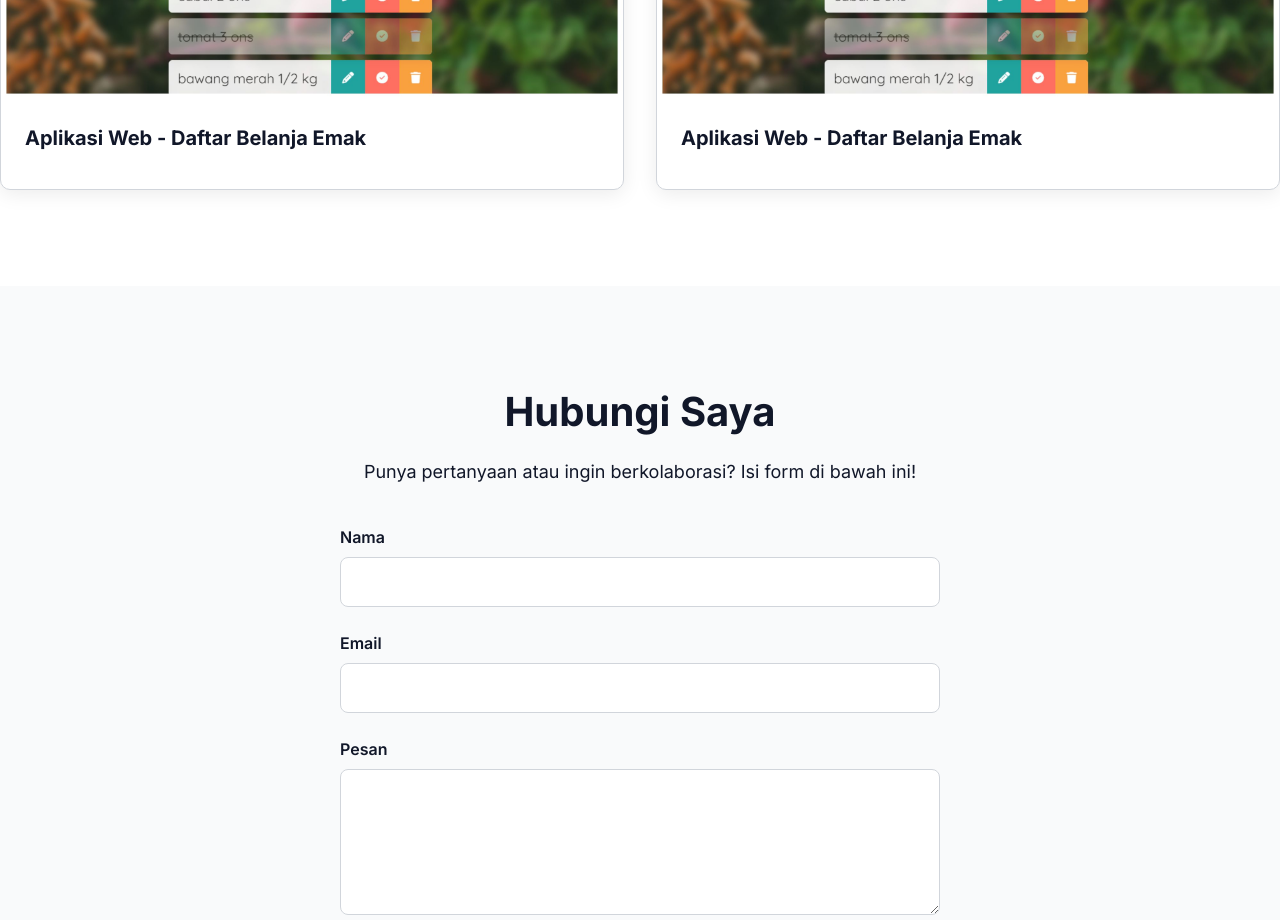
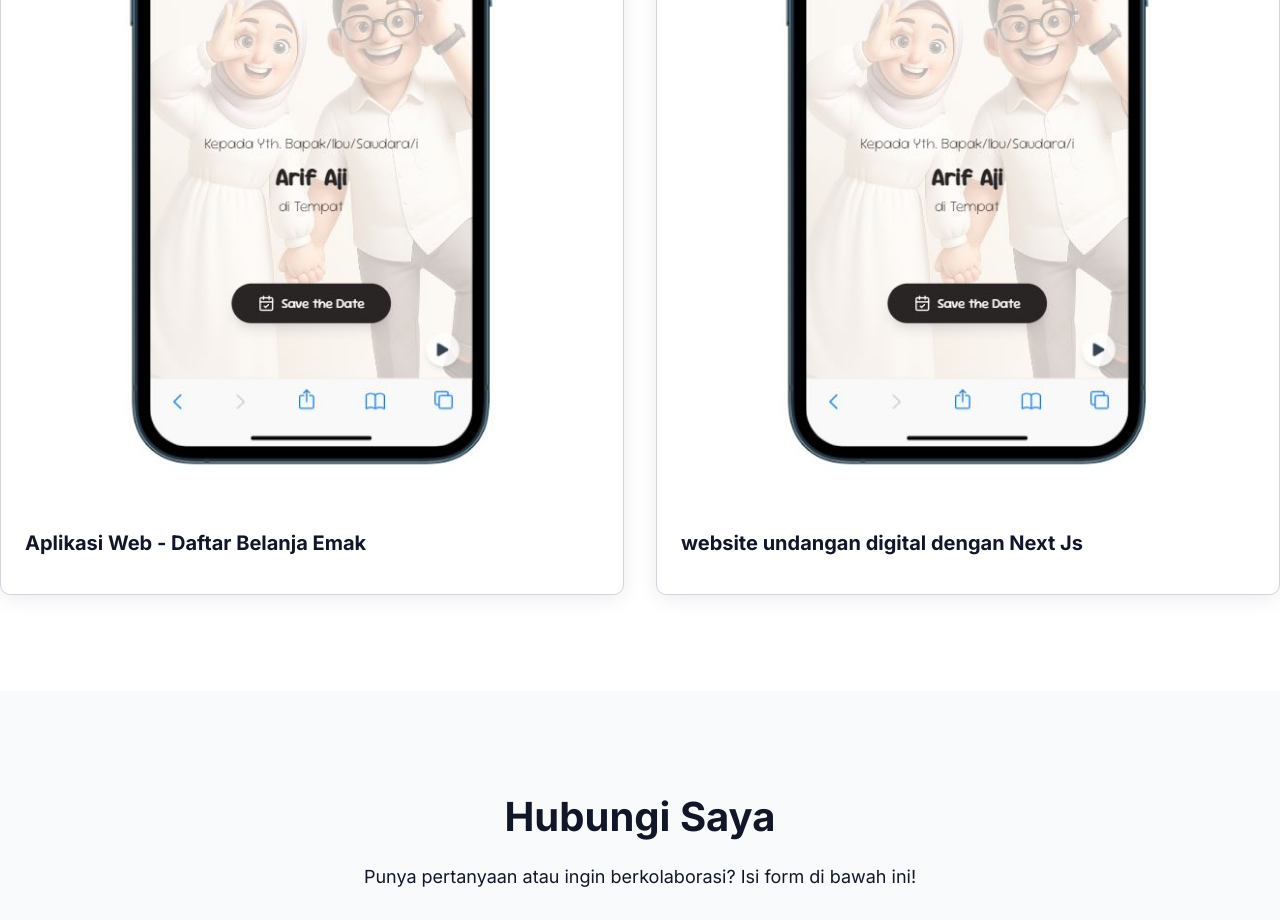
Before and after one commit to arifaji29/myportofolio, a Next.js app: page / in a window 1280 px wide. Shown: the part 4440-5360 px from the top of the page. Built offline with nearby package versions, Linux system fonts and the light colour scheme.

Commit message:
ganti gambar web

```diff
--- a/data/projects.ts
+++ b/data/projects.ts
@@ -202,12 +202,12 @@ export const allProjects: Project[] = [
     ]
     },
     {
-        slug: 'website-portofolio-pribadi',
+        slug: 'website-undangan-digital',
         category: 'Web Development',
         image: '/images/web-dev1.jpg',
-        title: 'Aplikasi Web - Daftar Belanja Emak',
-        githubUrl: 'https://github.com/arifaji29/My-List',
-        liveUrl: 'https://belanjaemak.vercel.app/',
+        title: 'website undangan digital dengan Next Js',
+        githubUrl: 'https://github.com/arifaji29/undangan-digital-nextjs',
+        liveUrl: 'https://undangan-digital-nextjs.vercel.app/?to=Arif%20Aji',
         content: [
       {
         type: 'heading',
```
Also changed, not shown: public/images/web-dev1.jpg.
